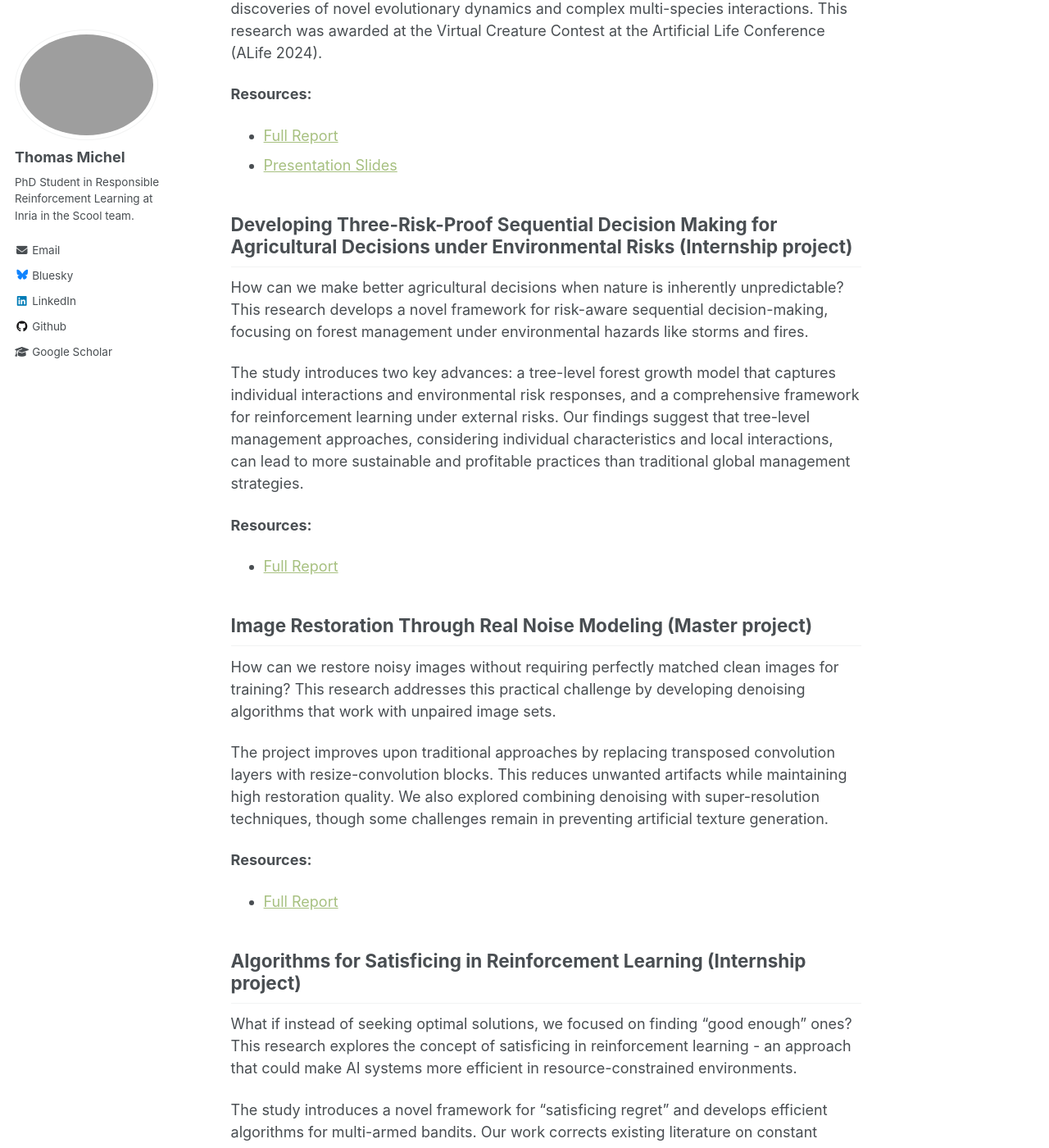
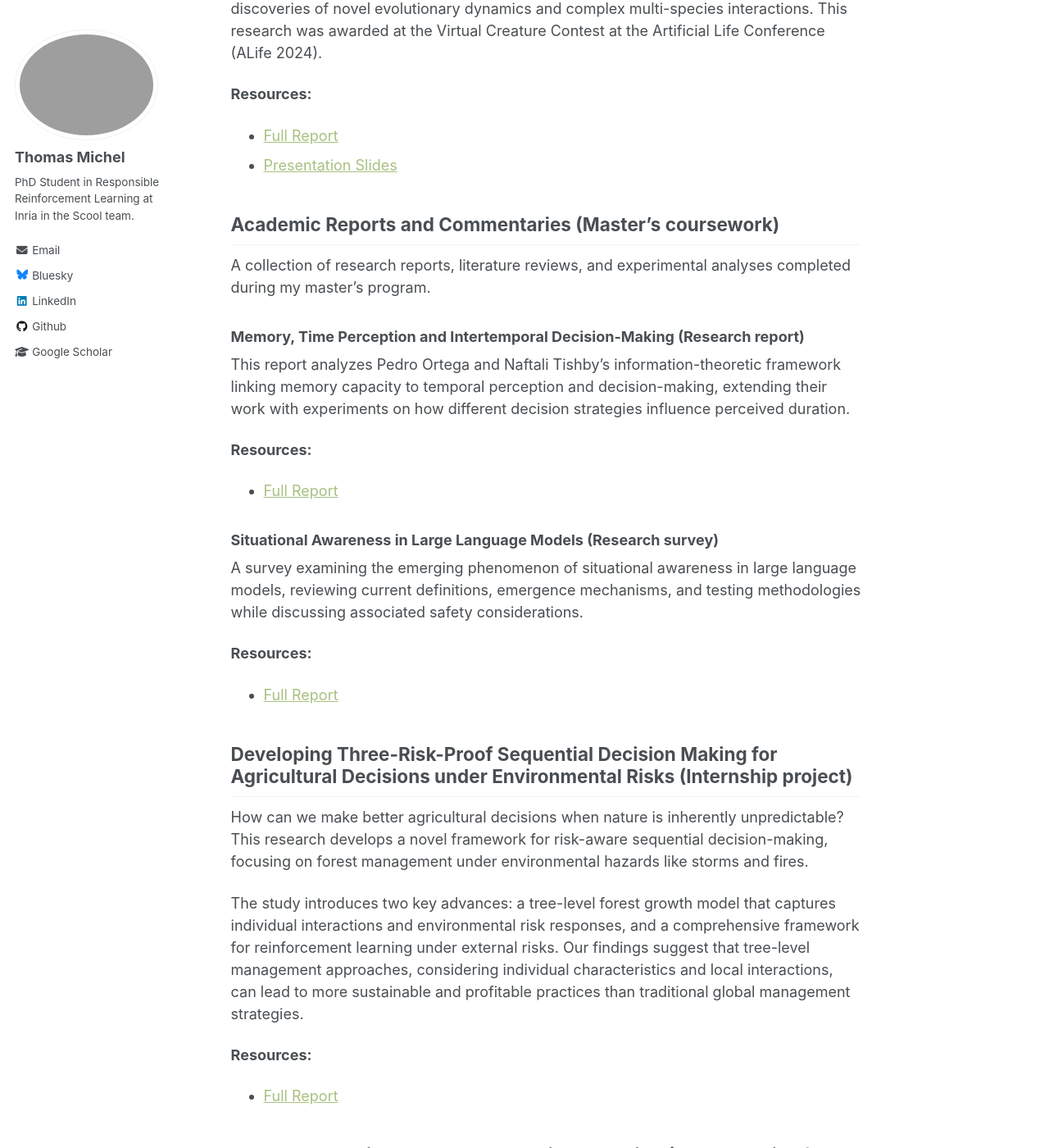
Before and after one commit to Thomick/Thomick.github.io, a Jekyll site: the page built from _pages/projects.md, in a window 1280 px wide and 1400 px high, scrolled down 677 px. Shown: the whole window at 82% size. Built offline with Jekyll 4.4.1, drawn with Linux system fonts in a browser that asks for light colours; comment, search, counter and statistics services are not loaded.

Commit message:
Update projects.md

```diff
--- a/_pages/projects.md
+++ b/_pages/projects.md
@@ -18,6 +18,26 @@ Our investigation covered parameter mixing effects on evolutionary dynamics, AI-
 
 - [Full Report]({{ base_path }}/files/internship/flowlenia.pdf)
 - [Presentation Slides]({{ base_path }}/files/internship/flowlenia_beamer.pdf)
+
+## Academic Reports and Commentaries (Master's coursework)
+
+A collection of research reports, literature reviews, and experimental analyses completed during my master's program.
+
+### Memory, Time Perception and Intertemporal Decision-Making (Research report)
+
+This report analyzes Pedro Ortega and Naftali Tishby's information-theoretic framework linking memory capacity to temporal perception and decision-making, extending their work with experiments on how different decision strategies influence perceived duration.
+
+**Resources:**
+
+- [Full Report]({{ base_path }}/files/master/memory_time_perception.pdf)
+
+### Situational Awareness in Large Language Models (Research survey)
+
+A survey examining the emerging phenomenon of situational awareness in large language models, reviewing current definitions, emergence mechanisms, and testing methodologies while discussing associated safety considerations.
+
+**Resources:**
+
+- [Full Report]({{ base_path }}/files/master/Thomas_Michel-Théo_Rudkiewicz-Situational_Awareness.pdf)
 
 ## Developing Three-Risk-Proof Sequential Decision Making for Agricultural Decisions under Environmental Risks (Internship project)
 
```
